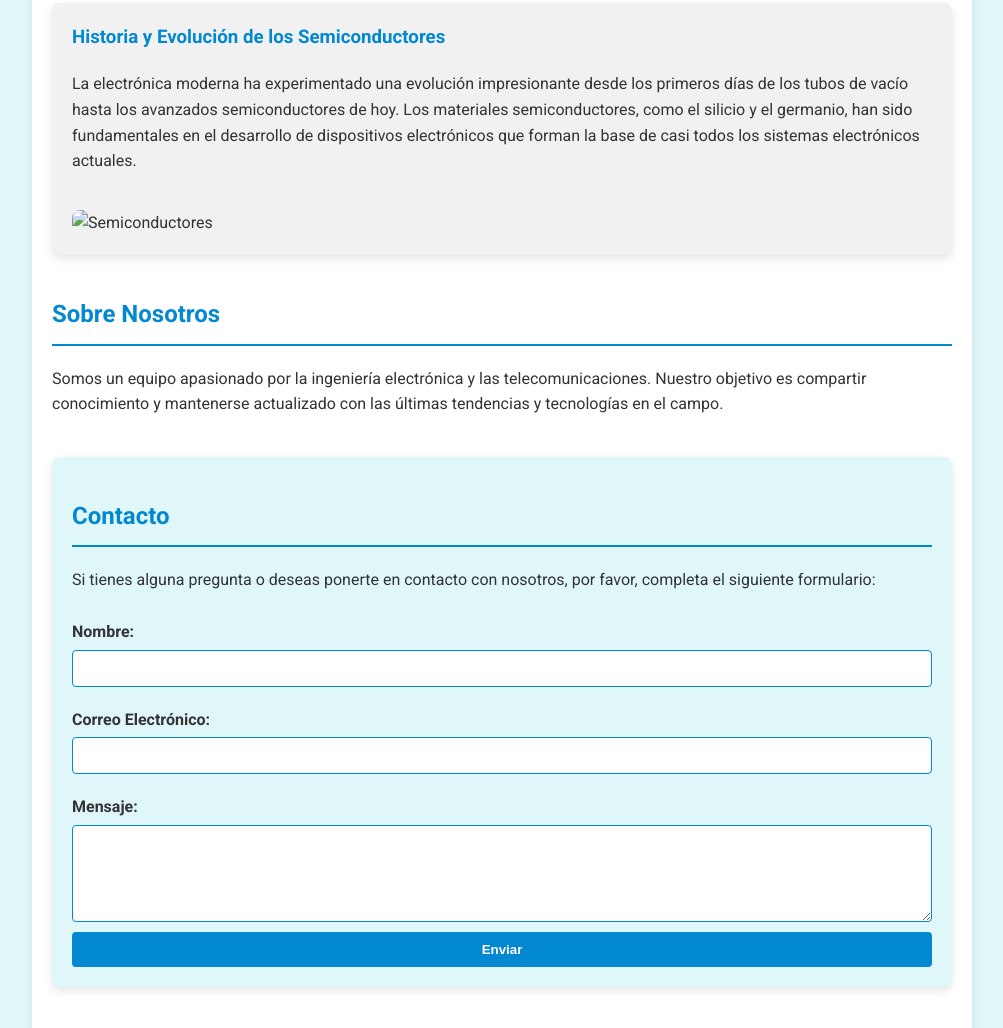
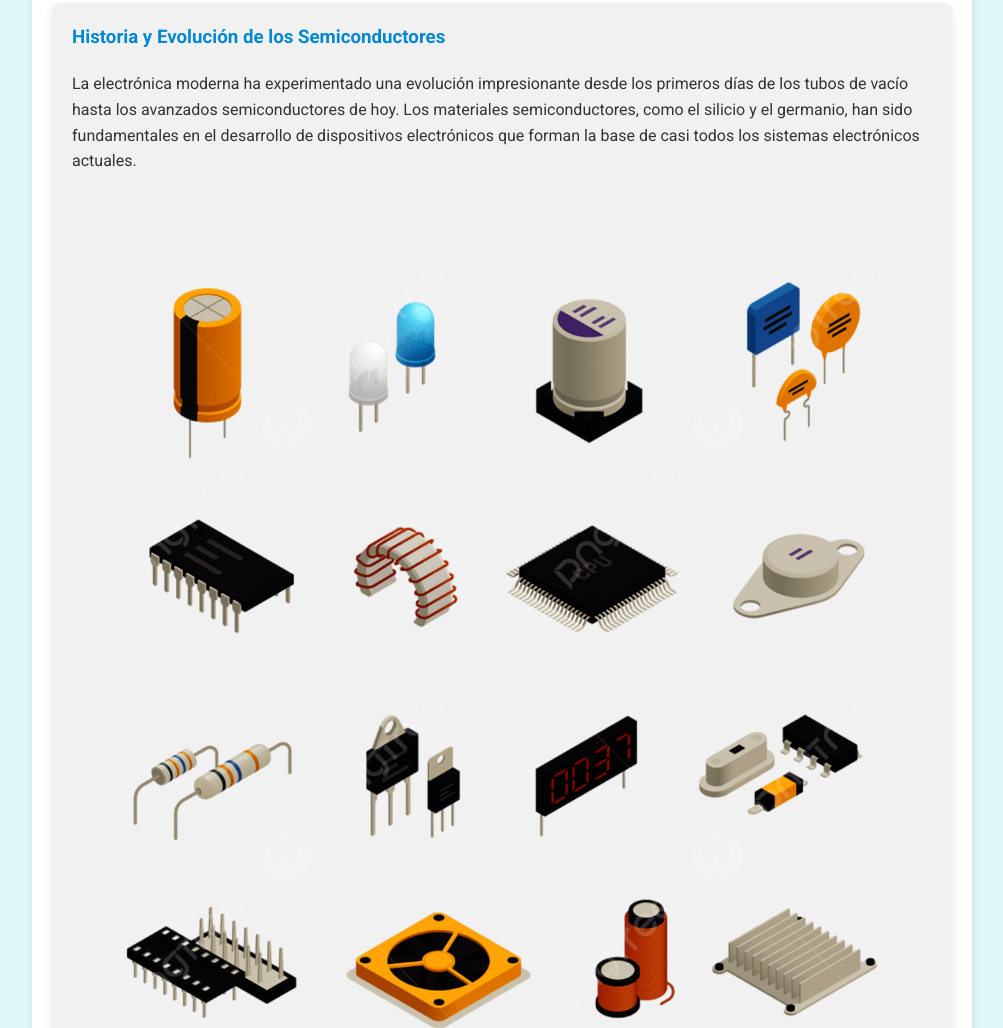
Before and after one commit to LuIngElecTeleco04/LuIngElecTeleco04.github.io, a plain HTML site: page index.html in a window 1280 px wide. Shown: the part 2161-3189 px from the top of the page, without its empty margins (138-1141 px from the left). Drawn offline with Linux system fonts and the light colour scheme.

Commit message:
Update index.html

```diff
--- a/index.html
+++ b/index.html
@@ -47,7 +47,7 @@
              <article>
                 <h3>Historia y Evolución de los Semiconductores</h3>
                 <p>La electrónica moderna ha experimentado una evolución impresionante desde los primeros días de los tubos de vacío hasta los avanzados semiconductores de hoy. Los materiales semiconductores, como el silicio y el germanio, han sido fundamentales en el desarrollo de dispositivos electrónicos que forman la base de casi todos los sistemas electrónicos actuales.</p>
-                <img src="semiconductores.png" alt="Semiconductores">
+                <img src="images/semiconductores.png" alt="Semiconductores">
             </article>
             <!-- Anuncio de AdSense -->
             <ins class="adsbygoogle"
```
